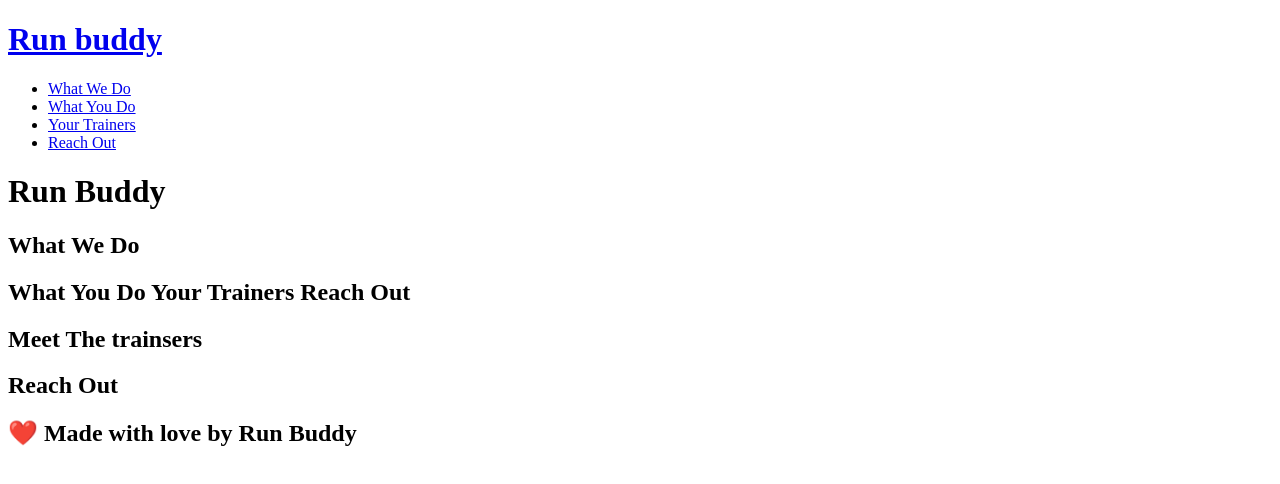
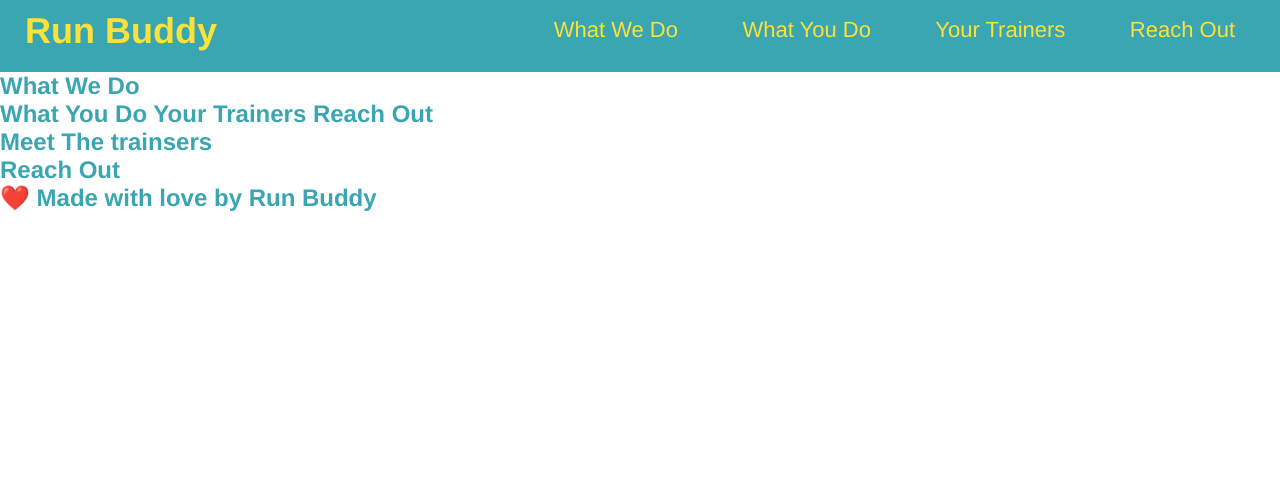
Before and after one commit to KumiYAM/run-buddy, a plain HTML site: page index.html in a window 1280 px wide. Drawn offline with Linux system fonts and the light colour scheme.

Commit message:
add css modified html

```diff
--- /dev/null
+++ b/assets/css/style.css
@@ -0,0 +1,59 @@
+
+/*/ follow<*> tells, remove default browser-enforced
+styling form entire style sheet unless we explicitly tell/*/
+* {
+    margin: 0;
+    padding: 0;
+}
+
+body {
+    font-family: Helvetica, Arial,sans-serif;
+    color: #39a6b2;
+}
+
+header {
+    padding: 10px 15px 20px 25px;
+    background-color: #39a6b2
+}
+
+header h1 {
+    font-weight: bold;
+    font-size: 36px;
+    color: #fce138;
+    margin: 0;
+/*/ to make the h1 element line up hrizonall
+        we need to make inline element here,
+        and let's style <h1> /*/
+    display: inline;
+}
+
+header a{
+    color:#fce138
+}
+/* style the navigation Bar 1.2.7 */
+        /*/style all of the <a> inside <header>/*/
+header a {
+    text-decoration: none;
+    color: #fce138;
+}
+header nav {
+    float: right;
+    margin: 7px 0;
+}
+header nav {
+    float: right;
+    margin: 7px 0;
+}
+
+/*/ to make the navigation links line up
+            horizonally in a low, we need to make
+            inline  element here /*/
+header nav ul li {
+    display: inline
+}
+/*/ and let's style <a> /*/
+header nav ul li a {
+    margin: 0 30px;
+    font-weight: ligter;
+    font-size: 22px;
+}
--- a/index.html
+++ b/index.html
@@ -3,13 +3,14 @@
     <head>
         <meta charset="UTF-8" />
         <title>Run Buddy</title>
+        <link rel="stylesheet" href="./assets/css/style.css" />
     </head>
 <body>
 <!-- navigation-->
 <header>
     <h1>
         <a href="/">
-        Run buddy
+        Run Buddy
         </a>
     </h1>
 
@@ -37,24 +38,7 @@
   </ul>
 </nav>
 </header>
-</body>
 
-</html>
-
-
-
-
-
-
-
-
-
-
-    </head>
-    <body>
-        <header>
-        <h1>Run Buddy</h1>
-        </header>
 <!-- hereo/ jumbotron -->
         <section></section>
 
```
Also changed, not shown: 1 other file.
